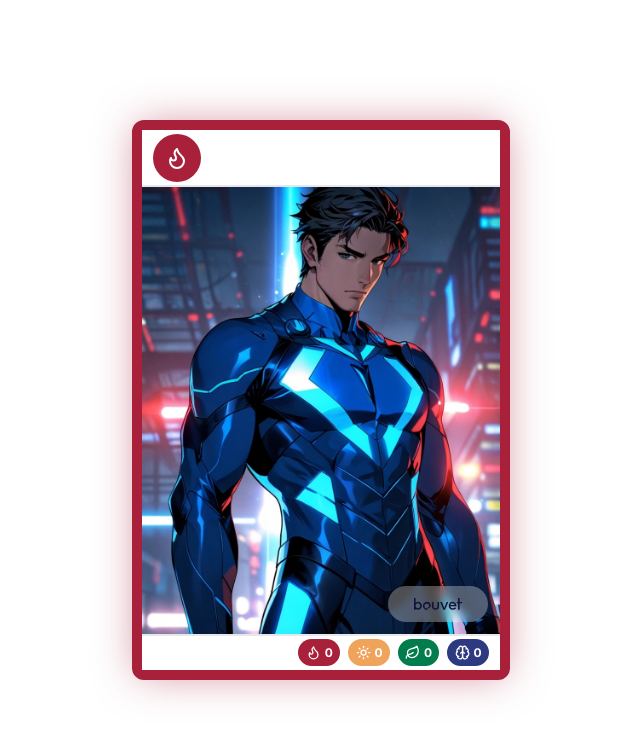
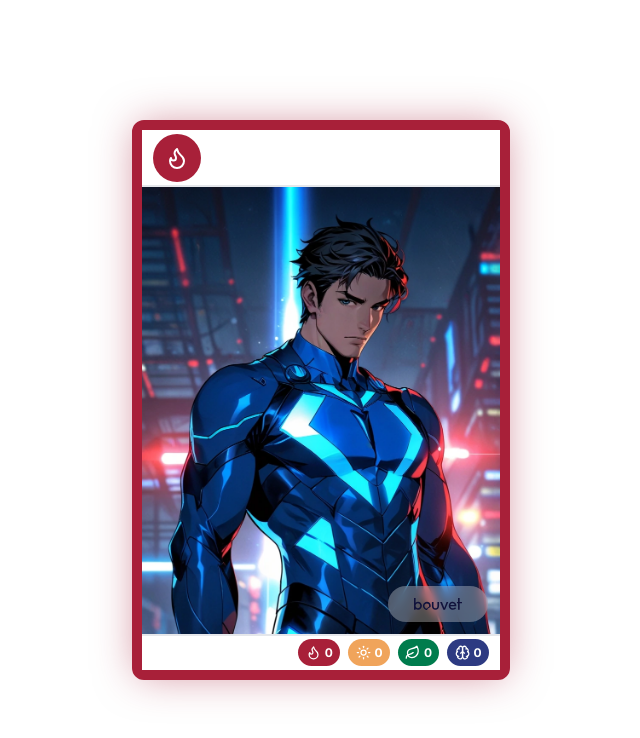
Before and after one commit to JosteinSandKjellsen/hero-app, a Next.js app: page /en/print in a window 1280 px wide. Shown: the top 738 px of the page, without its empty margins (319-959 px from the left). Built offline with nearby package versions, Linux system fonts and the light colour scheme.

Commit message:
refactor: update image alignment in SuperheroCard and HeroImage components to 'object-top' for improved layout

```diff
--- a/app/_components/results/SuperheroCard.tsx
+++ b/app/_components/results/SuperheroCard.tsx
@@ -125,7 +125,7 @@ export function SuperheroCard({ photoUrl, personality, userData, results = [], o
             <Image
               src={photoUrl}
               alt={t('selfieAlt')}
-              className="object-cover"
+              className="object-cover object-top"
               fill
               sizes={optimizePrint ? "500px" : "(max-width: 600px) 100vw, 600px"}
               crossOrigin="anonymous"
--- a/app/_components/ui/HeroImage.tsx
+++ b/app/_components/ui/HeroImage.tsx
@@ -62,7 +62,7 @@ export function HeroImage({
           src={getFallbackImage()}
           alt={`${alt} (fallback)`}
           fill
-          className={`object-cover object-center rounded-lg ${className}`}
+          className={`object-cover object-top rounded-lg ${className}`}
           priority={priority}
           sizes="(max-width: 768px) 90vw, 450px"
           unoptimized
@@ -74,7 +74,7 @@ export function HeroImage({
           fill
           placeholder="blur"
           blurDataURL={getPlaceholderUrl(imageId)}
-          className={`object-cover object-center rounded-lg ${className}`}
+          className={`object-cover object-top rounded-lg ${className}`}
           priority={priority}
           sizes="(max-width: 768px) 90vw, 450px"
           onError={handleImageError}
```
